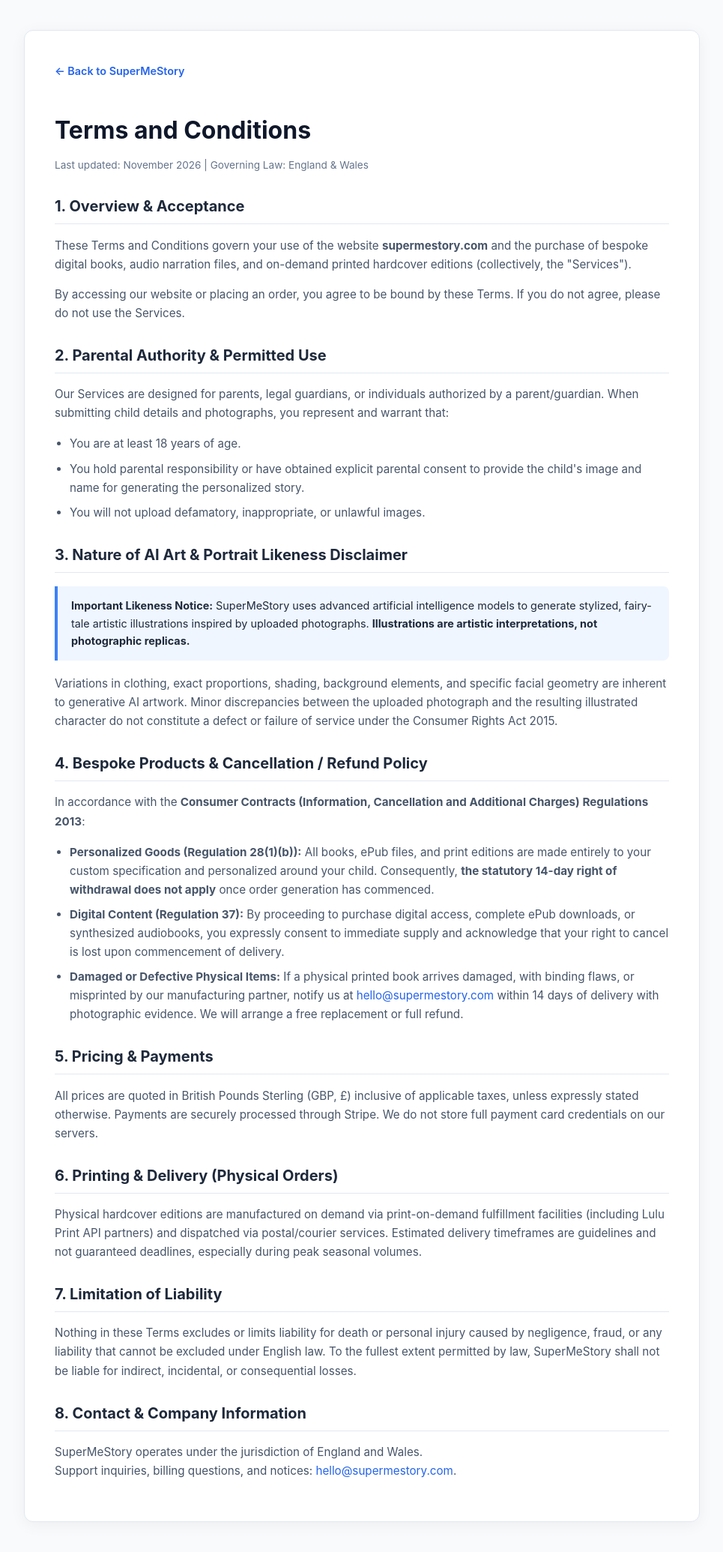
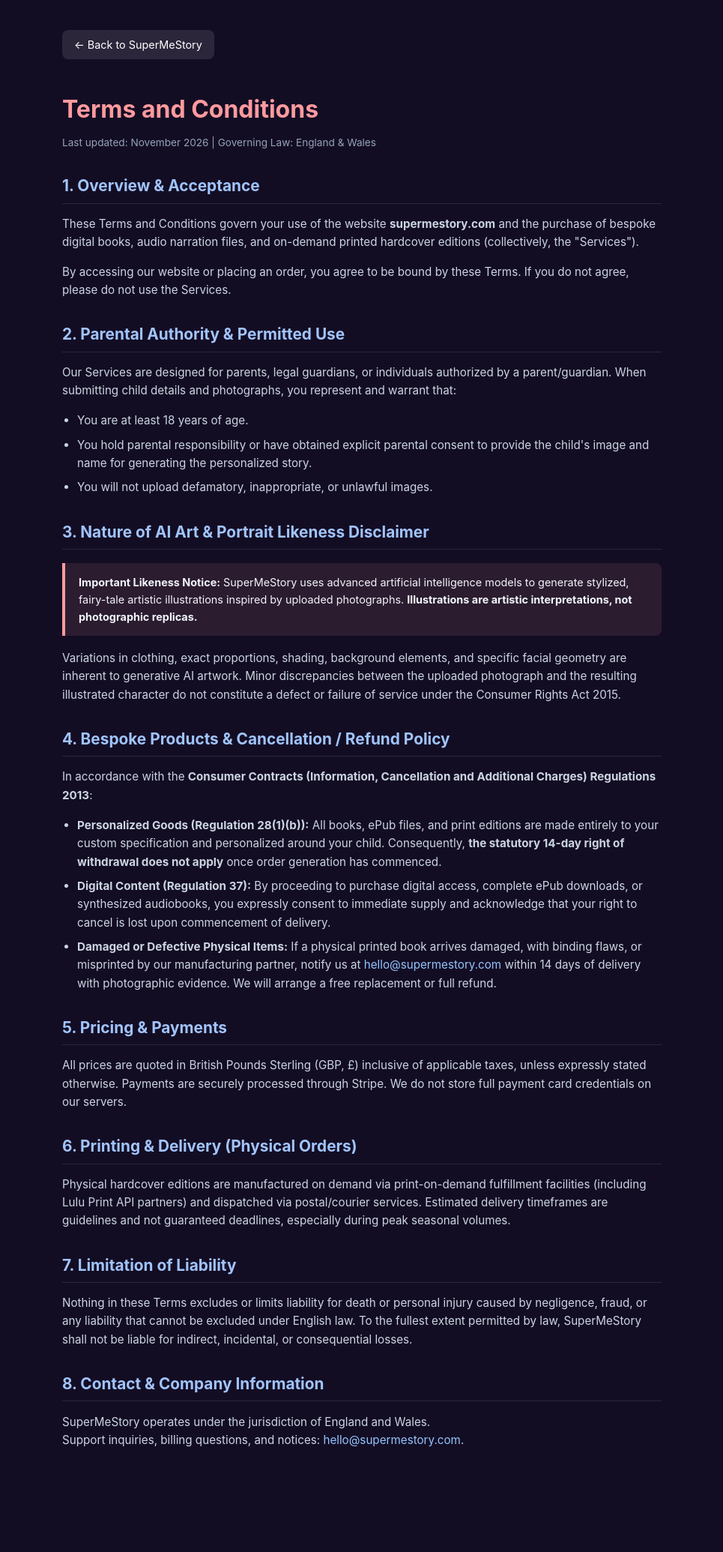
Before and after one commit to torki7-crypto/storymagic-hub, a FastAPI app: page /terms in a window 1280 px wide. Shown: the whole page at 75% size, without its empty margins (157-1122 px from the left). After the commit the page ends 1930 px from the top, so only its background shows below. Run offline with FastAPI, Linux system fonts and the light colour scheme.

Commit message:
Update terms.html

```diff
--- a/templates/terms.html
+++ b/templates/terms.html
@@ -6,44 +6,53 @@
     <title>Terms & Conditions — SuperMeStory</title>
     <style>
         body {
-            font-family: -apple-system, BlinkMacSystemFont, "Segoe UI", Roboto, Helvetica, Arial, sans-serif;
-            line-height: 1.65;
-            color: #1e293b;
-            background-color: #f8fafc;
-            margin: 0;
+            font-family: -apple-system, BlinkMacSystemFont, "Segoe UI", Roboto, sans-serif;
+            background: #130d24;
+            color: #f8fafc;
             padding: 40px 20px;
+            line-height: 1.6;
+            max-width: 800px;
+            margin: 0 auto;
         }
-        .container {
-            max-width: 820px;
-            margin: 0 auto;
-            background: #ffffff;
-            padding: 40px;
-            border-radius: 12px;
-            box-shadow: 0 4px 20px rgba(0, 0, 0, 0.05);
-            border: 1px solid #e2e8f0;
+        h1 { color: #ff9a9e; margin-bottom: 8px; font-size: 2rem; }
+        h2 {
+            color: #a1c4fd;
+            margin-top: 30px;
+            margin-bottom: 12px;
+            font-size: 1.3rem;
+            border-bottom: 1px solid rgba(255,255,255,0.1);
+            padding-bottom: 6px;
         }
-        h1 { font-size: 2rem; color: #0f172a; margin-bottom: 8px; }
-        h2 { font-size: 1.25rem; color: #1e293b; margin-top: 28px; margin-bottom: 12px; border-bottom: 1px solid #e2e8f0; padding-bottom: 6px; }
-        p, li { font-size: 0.95rem; color: #475569; }
+        p, li { color: #cbd5e1; margin-bottom: 12px; font-size: 0.95rem; }
         ul { padding-left: 20px; }
         li { margin-bottom: 8px; }
-        .meta { color: #64748b; font-size: 0.85rem; margin-bottom: 24px; }
+        .meta { color: #94a3b8; font-size: 0.85rem; margin-bottom: 24px; }
         .highlight-box {
-            background-color: #eff6ff;
-            border-left: 4px solid #3b82f6;
+            background-color: rgba(255, 154, 158, 0.1);
+            border-left: 4px solid #ff9a9e;
             padding: 14px 18px;
             margin: 18px 0;
             border-radius: 0 8px 8px 0;
             font-size: 0.9rem;
+            color: #f1f5f9;
         }
-        a { color: #2563eb; text-decoration: none; }
+        a { color: #93c5fd; text-decoration: none; }
         a:hover { text-decoration: underline; }
-        .back-link { display: inline-block; margin-bottom: 20px; font-weight: 600; font-size: 0.9rem; }
+        .back-btn {
+            display: inline-block;
+            margin-bottom: 20px;
+            padding: 8px 16px;
+            background: rgba(255,255,255,0.1);
+            border-radius: 8px;
+            color: #fff;
+            text-decoration: none;
+            font-size: 0.9rem;
+        }
+        .back-btn:hover { background: rgba(255,255,255,0.2); }
     </style>
 </head>
 <body>
-    <div class="container">
-        <a href="/" class="back-link">← Back to SuperMeStory</a>
+    <a href="/" class="back-btn">&larr; Back to SuperMeStory</a>
     <h1>Terms and Conditions</h1>
     <div class="meta">Last updated: November 2026 | Governing Law: England & Wales</div>
 
@@ -85,6 +94,5 @@
     <h2>8. Contact & Company Information</h2>
     <p>SuperMeStory operates under the jurisdiction of England and Wales.<br>
     Support inquiries, billing questions, and notices: <a href="mailto:hello@supermestory.com">hello@supermestory.com</a>.</p>
-    </div>
 </body>
 </html>
```
Lines whose indentation alone changed are shown as unchanged.
